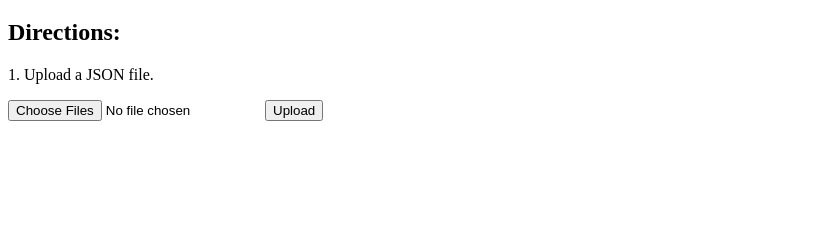
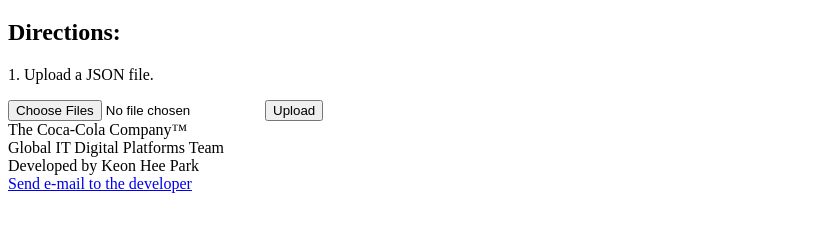
Before and after one commit to parkkeonhee/Cloud9AmazonWebServices, a plain HTML site: page client/index.html in a window 1280 px wide. Shown: the part 61-288 px from the top of the page, without its empty margins (0-830 px from the left). Drawn offline with Linux system fonts and the light colour scheme.

Commit message:
Update index.html

```diff
--- a/client/index.html
+++ b/client/index.html
@@ -37,5 +37,13 @@
             });
         });
     </script>
+
+    <footer id="bottomFooter">The Coca-Cola Company&trade;
+    <br>
+    Global IT Digital Platforms Team
+    <br>
+    Developed by Keon Hee Park
+    <br>
+    <a href="mailto:kpark@coca-cola.com?subject=%5BAWS%20%26%20AEM%5D%20Query%20about%20%22Retrieve%20Files%20from%20ElastiCache%22&amp;body=Hello%20Keonhee%2C%0D%09">Send e-mail to the developer</a></footer>
 </BODY>
 </HTML>
```
